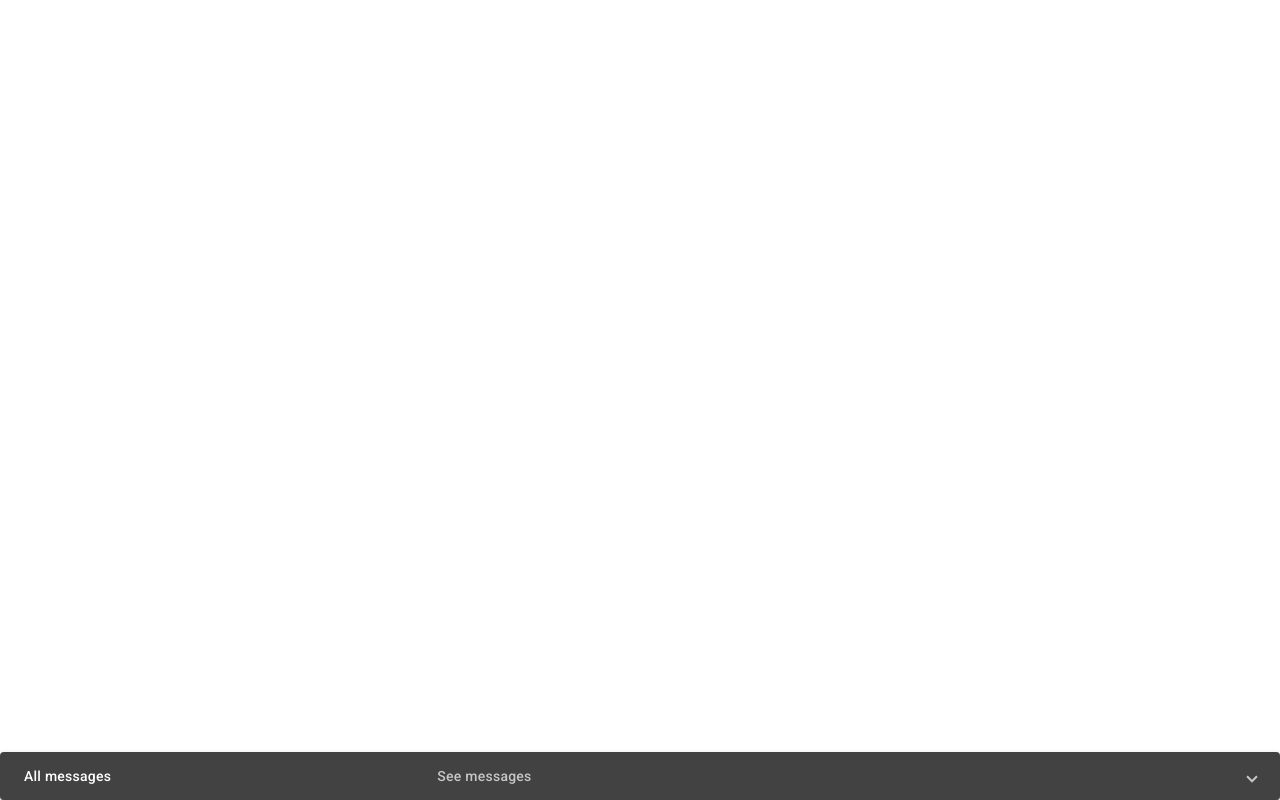
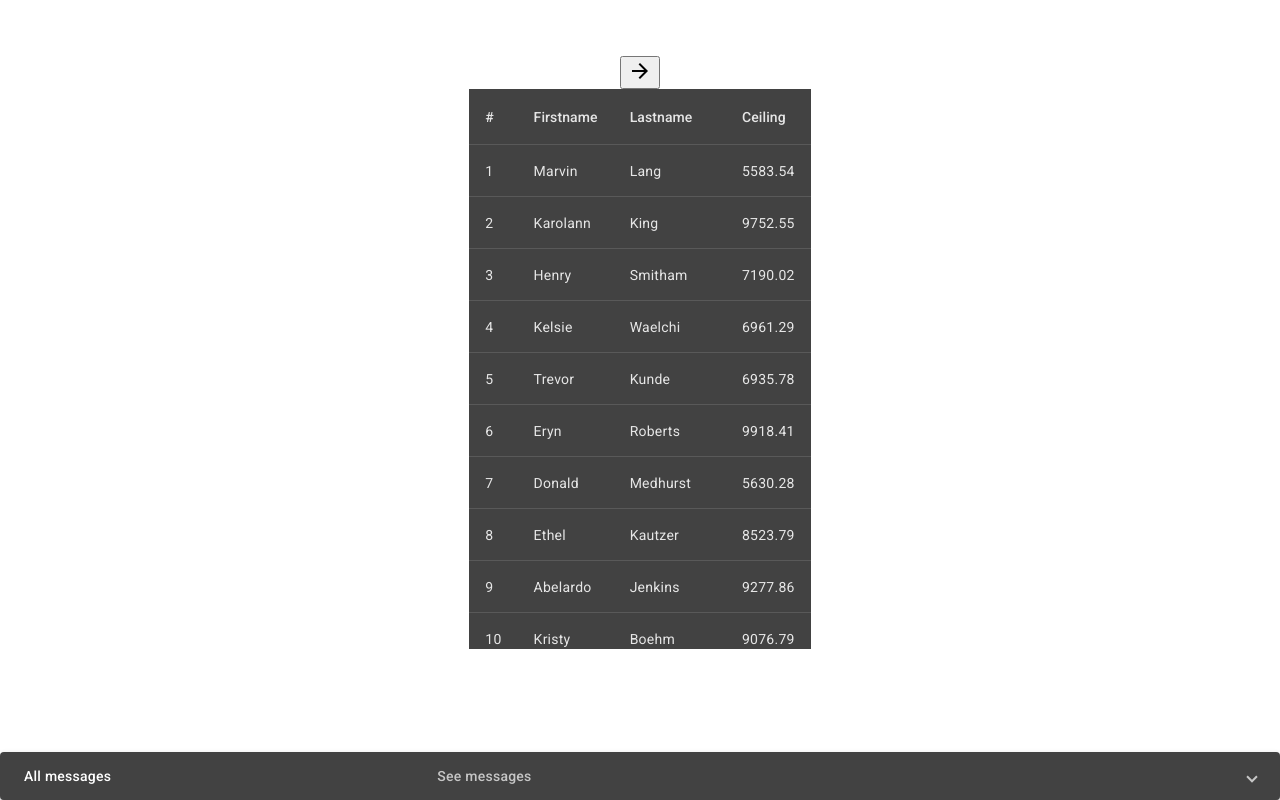
Before and after one commit to r-kadri/expense-management, an Angular app: page / in a window 1280 px wide. Built offline with nearby package versions, Linux system fonts and the light colour scheme.

Commit message:
:sparkles: list persons display with sort button

```diff
--- a/src/app/app.component.html
+++ b/src/app/app.component.html
@@ -1,4 +1,5 @@
 <div class="container">
+  <app-person-list></app-person-list>
   <router-outlet></router-outlet>
   <app-show-messages *ngIf="!messagesServices.isEmpty()"></app-show-messages>
 </div>
--- a/src/app/app.component.ts
+++ b/src/app/app.component.ts
@@ -11,12 +11,7 @@ import { Person } from './person';
 export class AppComponent {
   title = 'expense-management';
 
-  // create persons test
-
-  persons: Person[] = Datas.getInstance().generatePersons(20);
-
   constructor(public messagesServices: MessagesService) {
-    console.log(this.persons);
     messagesServices.add("Hello from app component");
   }
 }
--- a/src/app/app.module.ts
+++ b/src/app/app.module.ts
@@ -7,11 +7,13 @@ import { BrowserAnimationsModule } from '@angular/platform-browser/animations';
 import { ShowMessagesComponent } from './show-messages/show-messages.component';
 import { MessagesService } from './services/message.service';
 import { MaterialModule } from './material-module';
+import { PersonListComponent } from './person-list/person-list.component';
 
 @NgModule({
   declarations: [
     AppComponent,
-    ShowMessagesComponent
+    ShowMessagesComponent,
+    PersonListComponent
   ],
   imports: [
     BrowserModule,
--- /dev/null
+++ b/src/app/person-list/person-list.component.css
@@ -0,0 +1,4 @@
+:host {margin: auto auto}
+.liste-personnes {display:flex; flex-direction: column; height:  80vh;  align-items: center}
+.div-table-personnes {height:  70vh; overflow-y: scroll;}
+.mat-table {width: 700px; }
--- /dev/null
+++ b/src/app/person-list/person-list.component.html
@@ -0,0 +1,36 @@
+<div class="liste-personnes">
+    <button (click)="setSort()">
+        <mat-icon>{{icons[sort]}}</mat-icon>
+    </button>
+    <div class="div-table-personnes">
+        <table mat-table [dataSource]="persons">
+
+            <!-- id Column -->
+            <ng-container matColumnDef="id">
+                <th mat-header-cell *matHeaderCellDef> #</th>
+                <td mat-cell *matCellDef="let element"> {{element.id}} </td>
+            </ng-container>
+
+            <!-- firstname Column -->
+            <ng-container matColumnDef="firstname">
+                <th mat-header-cell *matHeaderCellDef>Firstname</th>
+                <td mat-cell *matCellDef="let element"> {{element.firstname}} </td>
+            </ng-container>
+
+            <!-- lastname Column -->
+            <ng-container matColumnDef="lastname">
+                <th mat-header-cell *matHeaderCellDef>Lastname</th>
+                <td mat-cell *matCellDef="let element"> {{element.lastname}} </td>
+            </ng-container>
+
+            <!-- ceiling Column -->
+            <ng-container matColumnDef="ceiling">
+                <th mat-header-cell *matHeaderCellDef>Ceiling</th>
+                <td mat-cell *matCellDef="let element"> {{element.ceiling}} </td>
+            </ng-container>
+
+            <tr mat-header-row *matHeaderRowDef="columns; sticky: true"></tr>
+            <tr mat-row *matRowDef="let row; columns: columns;"></tr>
+        </table>
+    </div>
+</div>
--- /dev/null
+++ b/src/app/person-list/person-list.component.ts
@@ -0,0 +1,31 @@
+import { Component, OnInit } from '@angular/core';
+import { Person } from '../person';
+import { PersonService } from '../services/person.service';
+
+@Component({
+  selector: 'app-person-list',
+  templateUrl: './person-list.component.html',
+  styleUrls: ['./person-list.component.css']
+})
+export class PersonListComponent implements OnInit {
+
+  persons: Person[] = []
+  icons: string[] = ['arrow_forward', 'arrow_downward', 'arrow_upward'];
+  columns = ['id', 'firstname', 'lastname', 'ceiling'];
+  sort: number = 0;
+
+
+  ngOnInit(): void {
+    this.persons = this.personsService.getPersonnes();
+  }
+
+  constructor(private personsService: PersonService) {
+
+  }
+
+  setSort() {
+    this.sort = (this.sort + 1) % 3;
+    console.log(this.persons);
+    this.persons = this.personsService.getPersonnes(this.sort);
+  }
+}
--- a/src/app/services/person.service.ts
+++ b/src/app/services/person.service.ts
@@ -1,5 +1,6 @@
 import { Injectable } from '@angular/core';
 import { Expense } from '../expense';
+import { Datas } from '../mock-datas';
 import { Person } from '../person';
 
 @Injectable({
@@ -7,18 +8,18 @@ import { Person } from '../person';
 })
 export class PersonService {
 
-  persons: Person[] = [];
+  persons: Person[] = Datas.getInstance().generatePersons(20);;
 
   constructor() { }
 
   getPersonnes(sort: number = 0): Person[] {
-    return this.tri([...this.persons], sort)
+    return this.tri([...this.persons],sort);
   }
 
   tri(persons: Person[], sort: number): Person[] {
     if(sort === 1) {
       return persons.sort((p1, p2) => p1.lastname.localeCompare(p2.lastname));
-    } else if(sort === -1) {
+    } else if(sort === 2) {
       return persons.sort((p1, p2) => p2.lastname.localeCompare(p1.lastname));
     } else {
       return persons.sort((p1, p2) => p1.id - p2.id);
```
